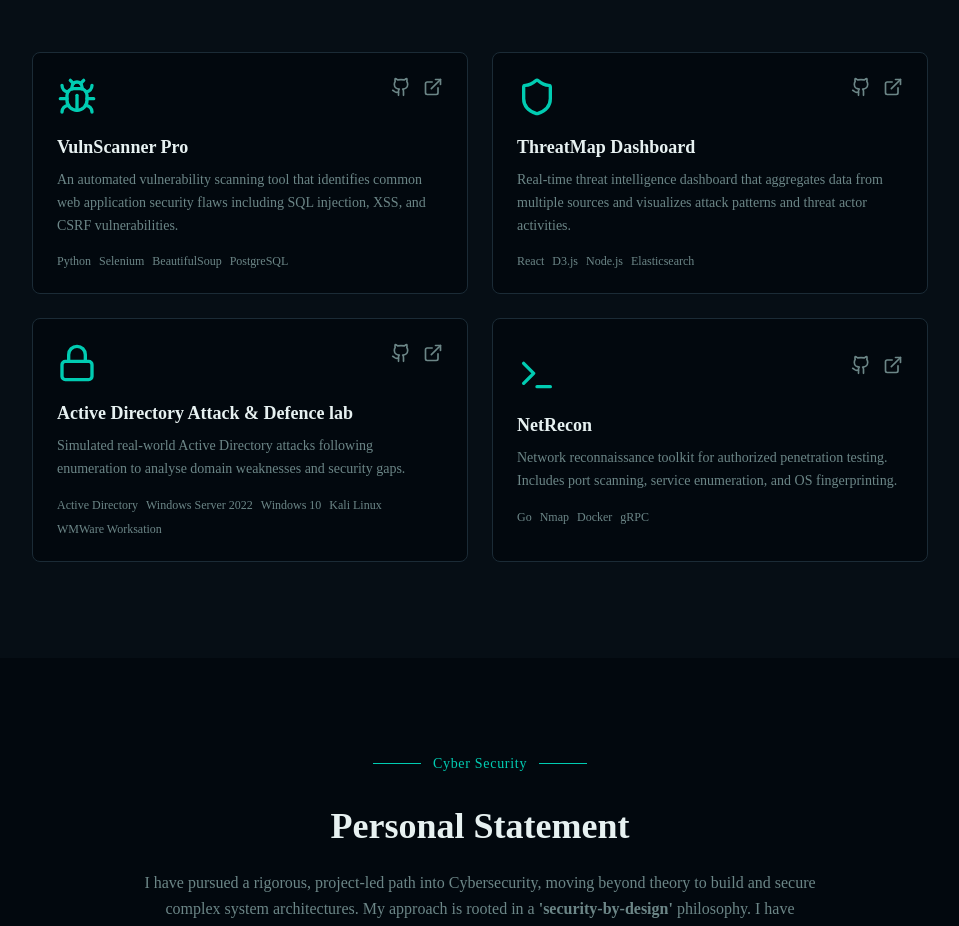
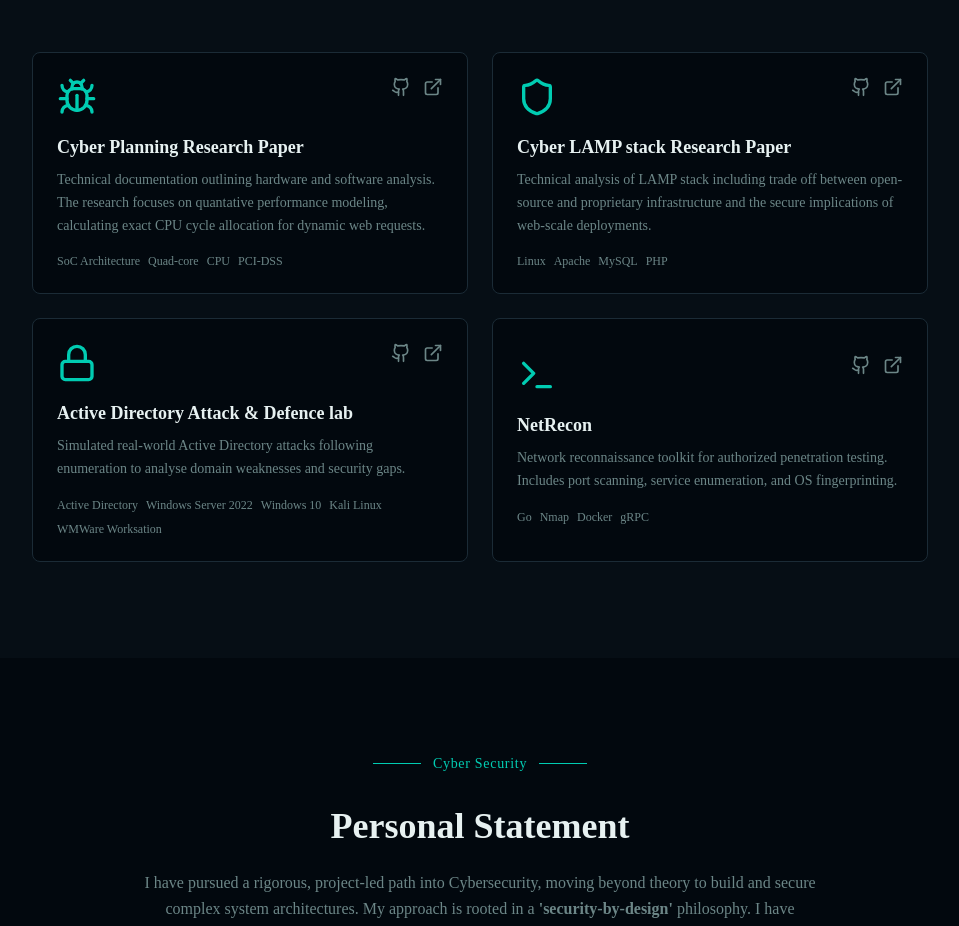
Before and after one commit to Dezmondo7/CyberNeo, a React (Vite) app in the folder vite-project/: page / in a window 1280 px wide. Shown: the part 2164-3090 px from the top of the page, without its empty margins (160-1119 px from the left). Built offline with nearby package versions, Linux system fonts and the light colour scheme.

Commit message:
updated papers section

```diff
--- a/vite-project/src/components/projects.jsx
+++ b/vite-project/src/components/projects.jsx
@@ -11,19 +11,13 @@ import smb from "../assets/attacksmbclient.png"
 
 const projects = [
   {
-    title: "VulnScanner Pro",
-    description: "An automated vulnerability scanning tool that identifies common web application security flaws including SQL injection, XSS, and CSRF vulnerabilities.",
-    tech: ["Python", "Selenium", "BeautifulSoup", "PostgreSQL"],
-    github: "#",
+    title: "Cyber Planning Research Paper",
+    description: "Technical documentation outlining hardware and software analysis. The research focuses on quantative performance modeling, calculating exact CPU cycle allocation for dynamic web requests. ",
+    tech: ["SoC Architecture", "Quad-core", "CPU", "PCI-DSS"],
+    github: "https://github.com/Dezmondo7/Technical-Research-Papers",
     live: "#",
     icon: Bug,
     sections: [
-      {
-        heading: "Overview",
-        text: "VulnScanner Pro is a comprehensive automated vulnerability scanning tool designed to help security professionals identify common web application security flaws. It performs deep crawling and testing against OWASP Top 10 vulnerabilities including SQL injection, XSS, and CSRF.",
-        screenshot: null,
-        screenshotLabel: "VulnScanner - Dashboard",
-      },
       {
         heading: "How It Works",
         text: "The scanner uses a multi-threaded crawling engine built with Selenium to navigate web applications like a real user. It then injects payloads and analyses responses to detect vulnerabilities. Results are stored in PostgreSQL for tracking and reporting over time.",
@@ -39,9 +33,9 @@ const projects = [
     ],
   },
   {
-    title: "ThreatMap Dashboard",
-    description: "Real-time threat intelligence dashboard that aggregates data from multiple sources and visualizes attack patterns and threat actor activities.",
-    tech: ["React", "D3.js", "Node.js", "Elasticsearch"],
+    title: "Cyber LAMP stack Research Paper",
+    description: "Technical analysis of LAMP stack including trade off between open-source and proprietary infrastructure and the secure implications of web-scale deployments.",
+    tech: ["Linux", "Apache", "MySQL", "PHP"],
     github: "#",
     live: "#",
     icon: Shield,
@@ -51,18 +45,6 @@ const projects = [
         text: "ThreatMap Dashboard provides real-time visibility into the global threat landscape. It aggregates intelligence feeds from over 20 sources and presents actionable insights through interactive maps, timelines, and relationship graphs.",
         screenshot: null,
         screenshotLabel: "ThreatMap - Global View",
-      },
-      {
-        heading: "Data Pipeline",
-        text: "The backend ingests threat data using Node.js workers that normalize and enrich indicators of compromise (IOCs). Elasticsearch powers the search and analytics engine, enabling sub-second queries across millions of threat events.",
-        screenshot: null,
-        screenshotLabel: "ThreatMap - Data Flow",
-      },
-      {
-        heading: "Visualization",
-        text: "D3.js powers the interactive visualizations including a geo-mapped attack surface, threat actor relationship graphs, and temporal attack pattern analysis. Users can drill down into any data point for detailed threat intelligence.",
-        screenshot: null,
-        screenshotLabel: "ThreatMap - Analytics",
       },
     ],
   },
```
